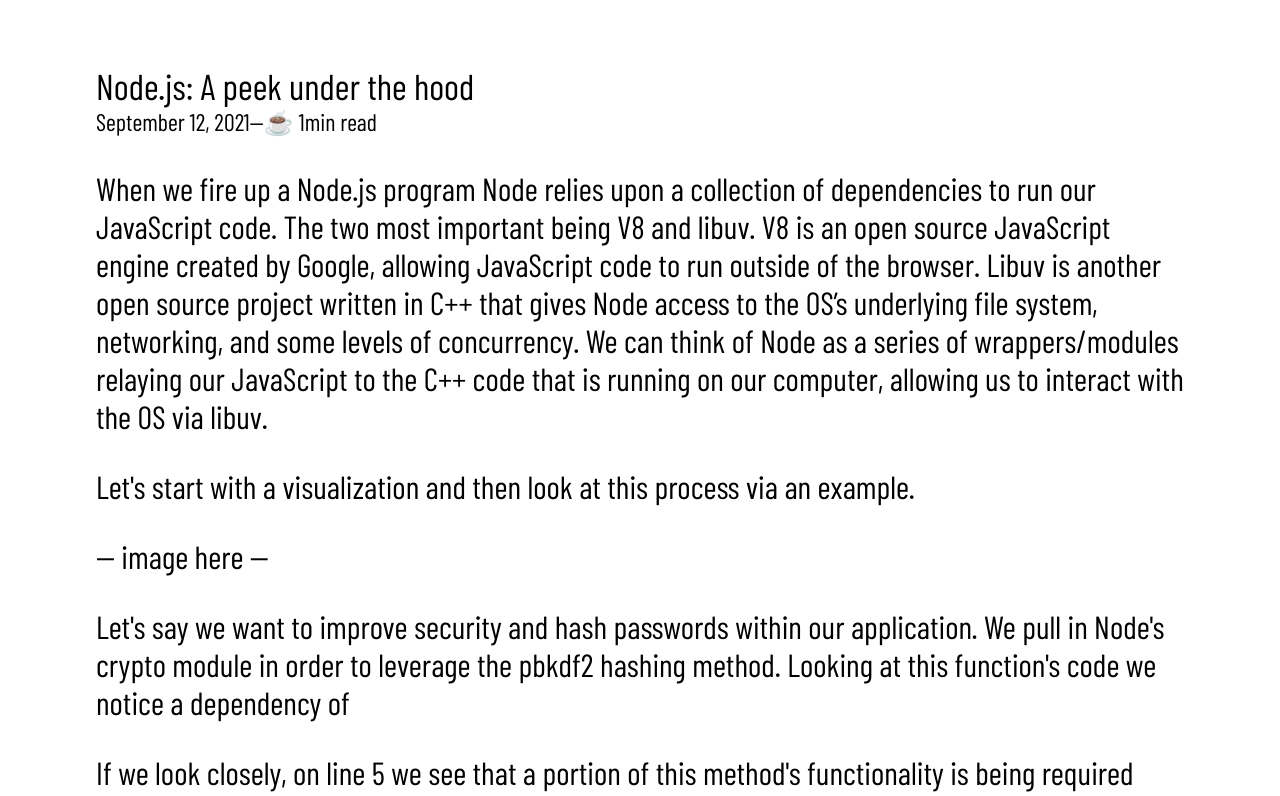
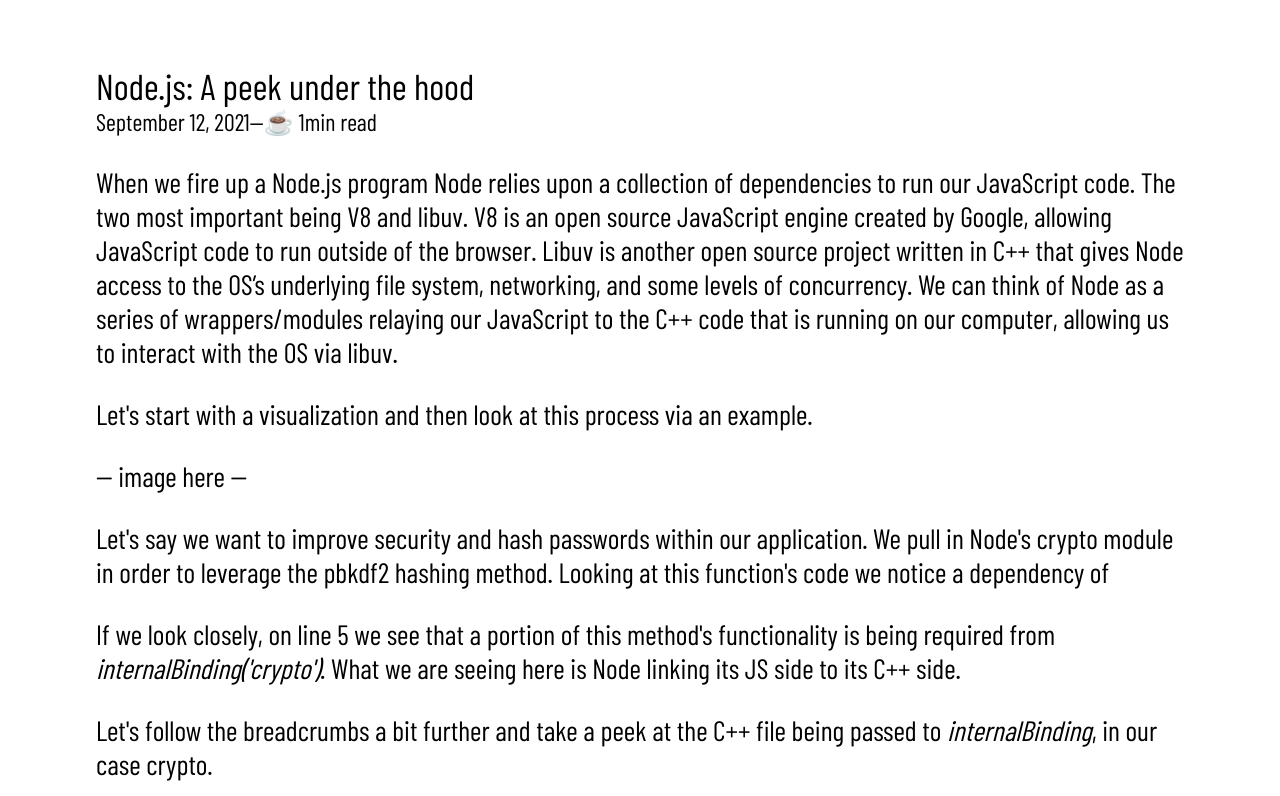
Before and after one commit to JamesonJackson/jamesonjackson.dev, a Next.js app: page /blog/node_under_the_hood in a window 1280 px wide. Shown: the top 796 px of the page. Built offline with nearby package versions, Linux system fonts and the light colour scheme; a web font is replaced by a local one.

Commit message:
adjust post and code block font size

```diff
--- a/components/atoms/CodeBlock/CodeBlock.module.scss
+++ b/components/atoms/CodeBlock/CodeBlock.module.scss
@@ -3,4 +3,5 @@
   margin: 1em 0;
   padding: 0.5em;
   overflow: scroll;
+  font-size: 1em;
 }
--- a/components/organisms/Post/Post.module.scss
+++ b/components/organisms/Post/Post.module.scss
@@ -9,7 +9,7 @@
 
   .article {
     font-weight: 100;
-    font-size: 2em;
+    font-size: 1.75em;
 
     @media(max-width: 600px) {
       font-size: 1.5em;
```
